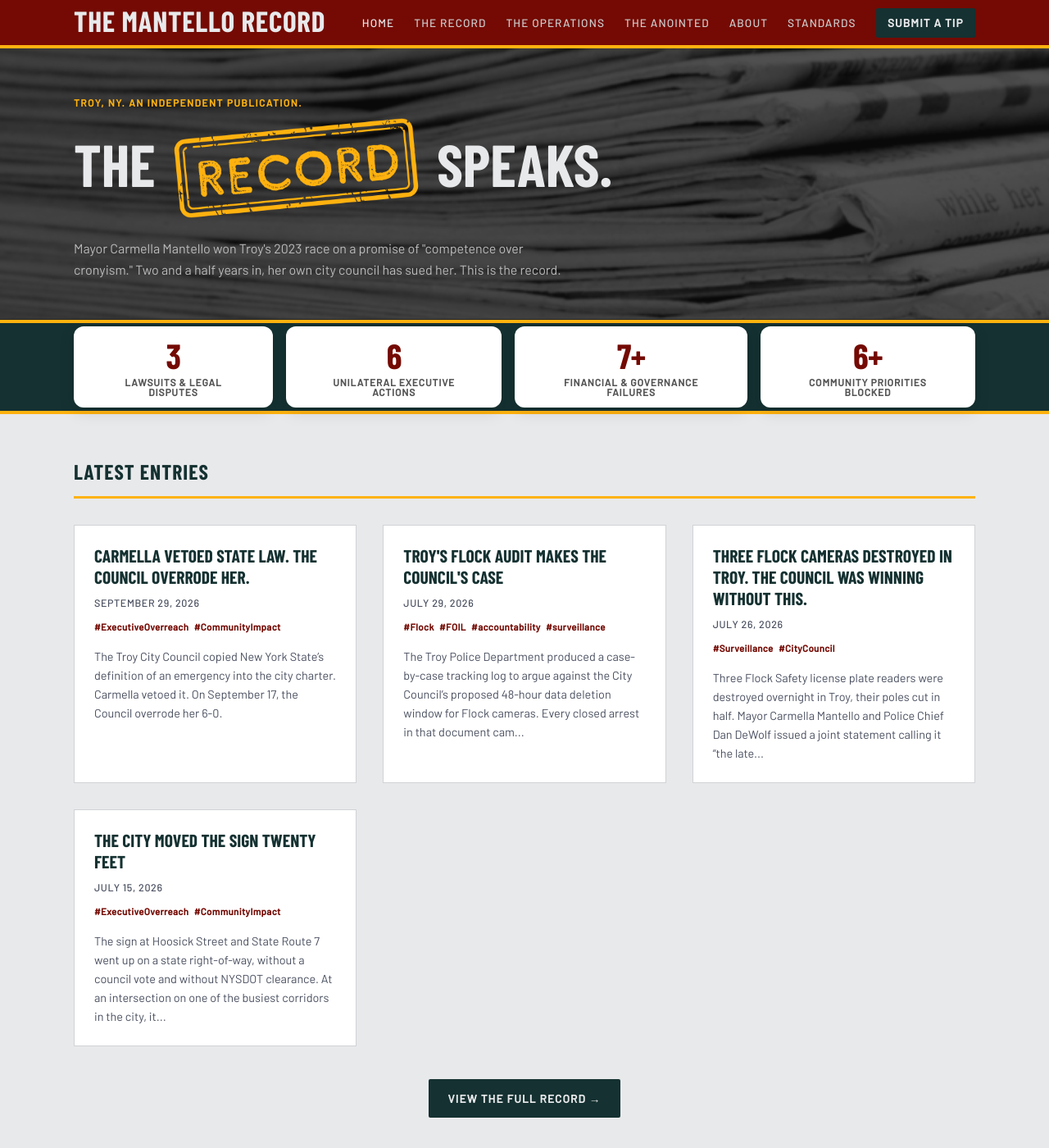
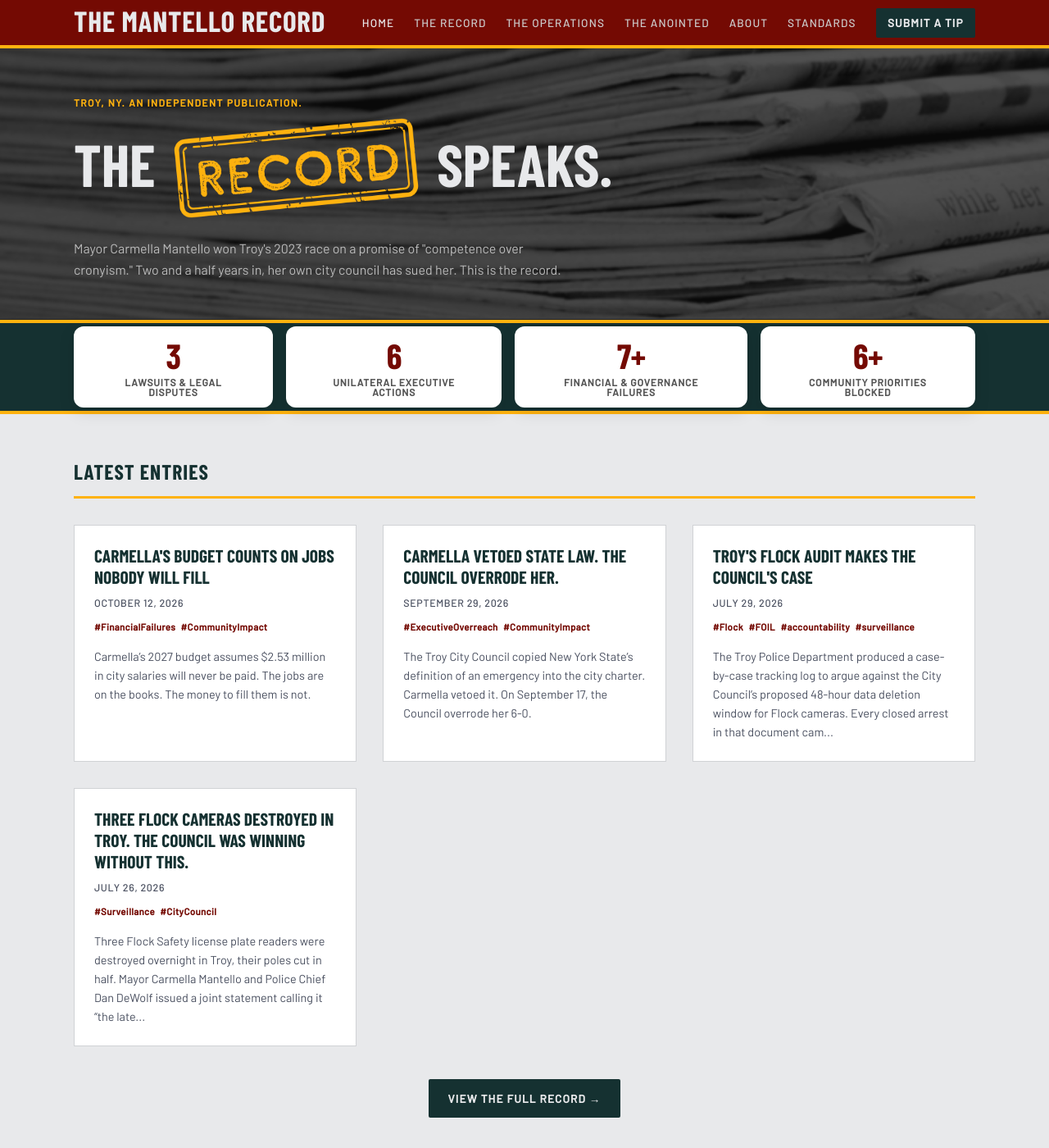
Before and after one commit to MdevitSEC/the-mantello-record, a Jekyll site: the page built from index.html, in a window 1280 px wide and 1400 px high. Shown: the whole window at 82% size. Built offline with Jekyll 4.4.1, drawn with Linux system fonts in a browser that asks for light colours; some web fonts are replaced; part of the change alters nothing that is shown.

Commit message:
Add 2027 budget salary savings post and record entry
Co-Authored-By: Claude Opus 5.5 <noreply@anthropic.com>

```diff
--- /dev/null
+++ b/_posts/2026-10-12-budget-counts-on-jobs-nobody-will-fill.md
@@ -0,0 +1,101 @@
+---
+layout: post
+title: "Carmella's Budget Counts on Jobs Nobody Will Fill"
+date: 2026-10-12
+categories: ["Financial Failures", "Community Impact"]
+---
+
+Carmella's 2027 budget assumes $2.53 million in city salaries will never be paid. The jobs are on the books. The money to fill them is not.
+
+The budget calls it "salary savings." It means the city expects positions to sit empty all year. That is about 40 city workers' pay, written out of the budget before the year begins.
+
+Troy has never budgeted this much on empty jobs. The 2027 figure is $1.05 million higher than this year's, the largest one-year jump since at least 2016.
+
+---
+
+## Every Mayor Did It. Not Like This.
+
+Budgeting for some vacancies is normal. People retire, quit, and take time to replace. Troy's mayors have always counted on a little of that.
+
+| Budget | Mayor | Salary savings | Share of payroll |
+|---|---|--:|--:|
+| 2016 | Rosamilia | $339,218 | 1.2% |
+| 2019 | Madden | $41,225 | 0.1% |
+| 2022 | Madden | $416,512 | 1.2% |
+| 2024 | Madden | $1,130,166 | 3.2% |
+| 2025 | Mantello | $1,411,605 | 3.9% |
+| 2026 | Mantello | $1,473,332 | 3.7% |
+| 2027 (proposed) | Mantello | **$2,528,108** | **6.2%** |
+
+For five years under Madden it was under 1 percent of payroll. It started climbing in his last budgets. Carmella's 2027 budget nearly doubles it. One of every 16 dollars budgeted for permanent salaries now assumes the job stays empty.
+
+---
+
+## Where the Empty Jobs Are
+
+Police and fire are exempt from her hiring pause. The empty jobs land everywhere else.
+
+**Parks: $311,000.** The largest vacancy credit in the city. Parks has 13 positions. The money left for salaries covers about half of them. Parks also has a new aquatic center to run. Carmella's own message counts more than 9,000 check-ins in its first two months.
+
+**Planning: $179,000.** Planning reviews development, runs the city's environmental review, and manages Monument Square, a $21.95 million project in this year's capital plan. The department has been without a Planning Commissioner since Randy Coburn left. In September, Deputy Mayor Seamus Donnelly told the Council's Planning Committee the search had drawn few applicants. Planning's budget drops by a third.
+
+**Water and sewer: $565,000.** The treatment plant, the water mains, and the sewer crews carry $565,000 in vacancy credits between them. These are the people who keep the water safe and fix a broken main at any hour.
+
+Front-line jobs wait. Meanwhile, the budget carries a new Deputy Director of General Services ($74,675) and a new Private Secretary to the Deputy Mayor ($43,260). It also creates a new full-time Deputy Corporation Counsel at $87,524, then cancels it out with an $87,524 "salary savings" entry: a job created and budgeted to stay empty in the same line.
+
+---
+
+## The Work Doesn't Wait
+
+An empty job does not mean the work goes away. It means someone else does it, usually on overtime.
+
+And overtime is the other cost this budget leaves out. Every one of these lines ran over budget in 2025, and every one is budgeted below what it cost:
+
+| Cost | 2025 spent | 2027 proposed | Budgeted short by |
+|---|--:|--:|--:|
+| Fire overtime | $2,370,425 | $1,675,000 | $695,425 |
+| Police overtime | $1,912,387 | $1,480,000 | $432,387 |
+| Police comp-time buyouts | $598,722 | $200,000 | $398,722 |
+| Lawsuits and claims | $266,509 | $100,000 | $166,509 |
+| Workers' compensation | $642,734 | $500,000 | $142,734 |
+| Retiree health insurance | $7,901,430 | $7,812,093 | $89,337 |
+| Snow removal materials | $460,988 | $375,000 | $85,988 |
+| Municipal court costs | $183,384 | $100,000 | $83,384 |
+
+That is about $2.1 million in costs the city already knows it will pay. Street maintenance overtime cost $159,518 in 2025 and is budgeted at $120,000. Water and sewer overtime is budgeted below what it cost in each of the last two years.
+
+At the August quarterly report, the Administration said temporary and part-time staffing was up about 20 percent this year, partly from a new part-time streets crew and seasonal parks staff. The same report said overtime was up citywide, and the Deputy Mayor warned the Council to expect a budget transfer before snow season.
+
+The budget balances because the empty jobs pay for the overtime. It only works as long as nobody gets hired.
+
+---
+
+## A Pause Nobody Voted On
+
+"I have directed City departments and staff to pause hiring for positions outside of police officers and firefighters, while evaluating any potential new hires on a case-by-case basis."
+
+That is Carmella's budget message. It is the first time the pause appears anywhere. It never came before the Council. No list says which jobs it holds open.
+
+Case by case means Carmella decides, one vacancy at a time, which city services get thinner. The parks crew, the water plant, the planning office: none of it shows up as a cut in the budget. It shows up as slower service: parks kept by half a crew, development reviews with no commissioner, and water crews working short.
+
+---
+
+## What an Honest Budget Would Show
+
+If those jobs get filled, the budget comes up short. If they don't, the services do. Either way, the real cost of running Troy is not in this budget.
+
+The Council should ask for three things before it votes:
+
+1. A list of every position the $2.53 million in salary savings assumes will stay empty.
+2. The hiring pause in writing, with the jobs it covers and an exception process for public health and safety, starting with water treatment.
+3. Overtime, claims, and workers' compensation budgeted at what they actually cost.
+
+Running Troy costs what it costs. Trojans can decide what they are willing to pay for. They can't decide on a budget that hides the bill in empty jobs.
+
+---
+
+**Partisan angle:** Carmella's hiring pause holds open the jobs that mow the parks, run the water plant, and review development, while her own office adds an aide and General Services adds a deputy. The Council never voted on it. We will ask for the list.
+
+---
+
+*Sources: [City of Troy, 2027 Proposed Budget](https://www.troyny.gov/DocumentCenter/View/3789) (Mayor's message, pp. 3, 5; department personnel summary pages, including Parks, pp. 138 to 141; Planning, p. 158; Purification, p. 226; Transmission, p. 231; Sanitary Sewers, p. 249; Mayor, p. 27; General Services, p. 66; Fire, p. 109; Police, p. 94; Street Maintenance, p. 127; Judgments and Claims, p. 86; Workers' Compensation, p. 167; Retiree Health, p. 169; Snow Removal, p. 132; Municipal Court, p. 23); [City of Troy, 2016 to 2026 Adopted Budgets](https://www.troyny.gov/1494/Budgets) (salary savings by year); Troy City Council Finance Meeting, August 20, 2026 (Q2 financial report); Troy City Council Planning Committee, September 17, 2026*
--- a/the-record.md
+++ b/the-record.md
@@ -11,6 +11,12 @@ Mayor Carmella Mantello (R) has served as Troy's mayor since January 2024. She p
 ---
 
 ## 2026
+
+### [October 12, 2026 — Carmella's Budget Counts on Jobs Nobody Will Fill](/2026/10/12/budget-counts-on-jobs-nobody-will-fill/)
+
+Carmella's 2027 budget assumes $2.53 million in city salaries will never be paid, about 40 workers' pay, budgeted as jobs that sit empty all year. It is 6.2 percent of payroll, the largest one-year jump since at least 2016. The empty jobs land in Parks, Planning, and the water and sewer crews, while about $2.1 million in overtime and other known costs is budgeted below what it cost in 2025. Her hiring pause decides which jobs stay open, case by case. The Council never voted on it.
+
+---
 
 ### [September 29, 2026 — Carmella Vetoed State Law. The Council Overrode Her.](/2026/09/29/local-law-4-veto-overridden/)
 
```
